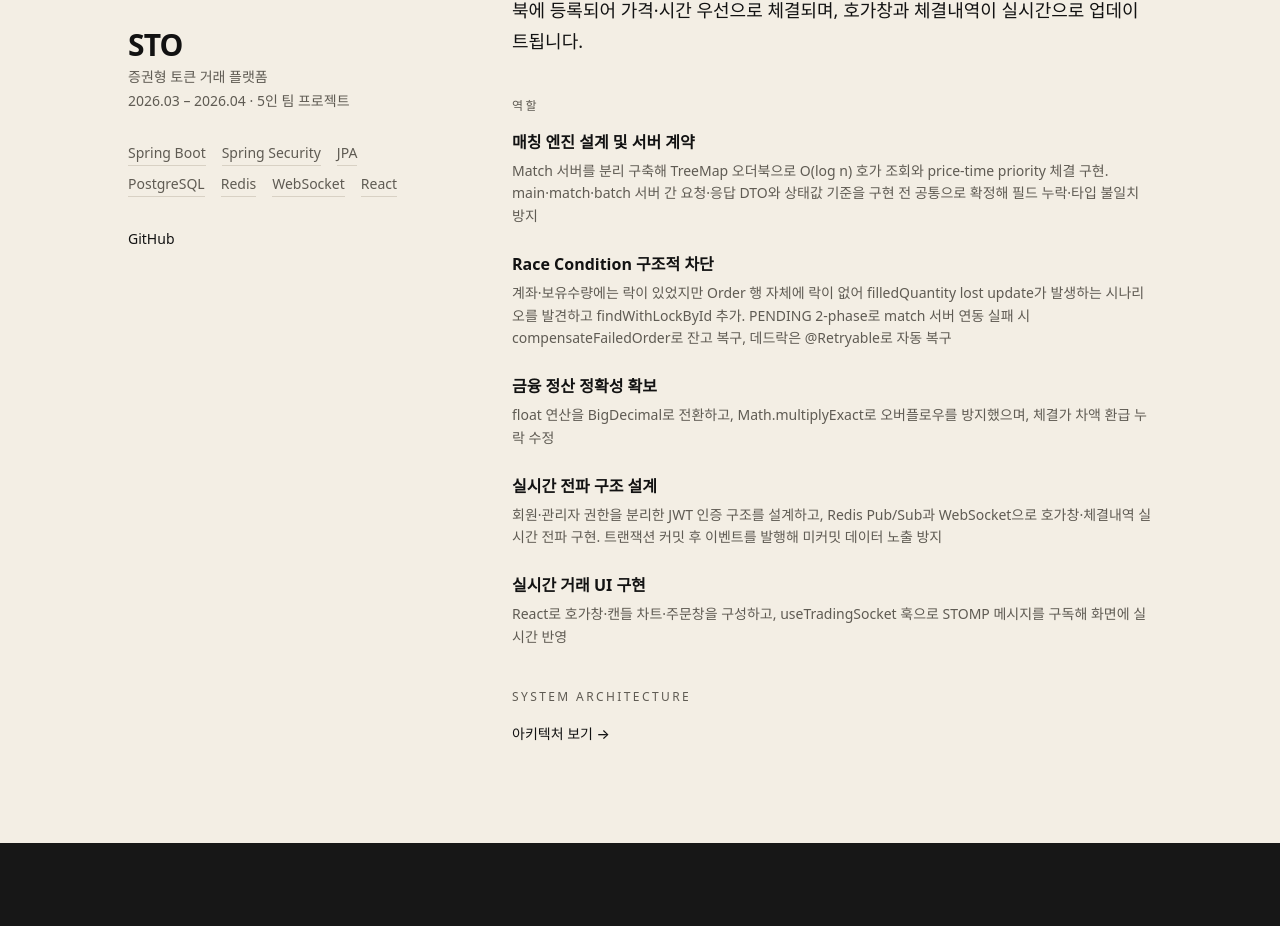
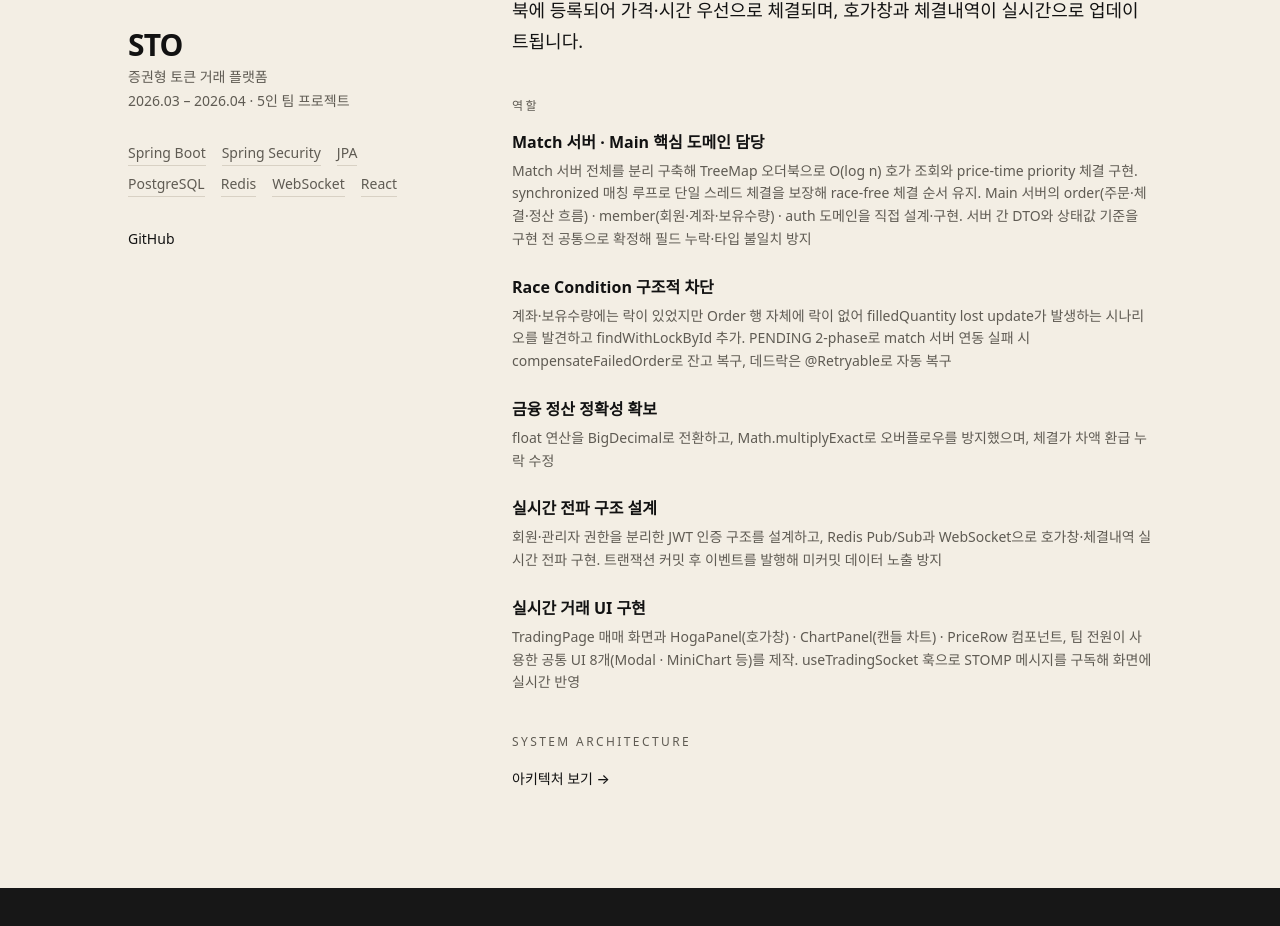
Before and after one commit to hot-gamja/portfolio-v1, a React (Vite) app: page / in a window 1280 px wide. Shown: the part 1219-2145 px from the top of the page. Built offline with nearby package versions, Linux system fonts and the light colour scheme; a web font is replaced by a local one.

Commit message:
feat: clarify STO contribution scope and fill missing role details
- Rename role 1 to reflect ownership of both Match server and Main core domains
- Add synchronized matching loop detail to Match server description
- Add common UI 8 components to React role description

```diff
--- a/src/data/projects.ts
+++ b/src/data/projects.ts
@@ -38,11 +38,11 @@ export const projects: Project[] = [
     description:
       '증권형 토큰(STO)을 실시간으로 매수·매도할 수 있는 거래 플랫폼. 지정가 주문이 오더북에 등록되어 가격·시간 우선으로 체결되며, 호가창과 체결내역이 실시간으로 업데이트됩니다.',
     role: [
-      { title: '매칭 엔진 설계 및 서버 계약', detail: 'Match 서버를 분리 구축해 TreeMap 오더북으로 O(log n) 호가 조회와 price-time priority 체결 구현. main·match·batch 서버 간 요청·응답 DTO와 상태값 기준을 구현 전 공통으로 확정해 필드 누락·타입 불일치 방지' },
+      { title: 'Match 서버 · Main 핵심 도메인 담당', detail: 'Match 서버 전체를 분리 구축해 TreeMap 오더북으로 O(log n) 호가 조회와 price-time priority 체결 구현. synchronized 매칭 루프로 단일 스레드 체결을 보장해 race-free 체결 순서 유지. Main 서버의 order(주문·체결·정산 흐름) · member(회원·계좌·보유수량) · auth 도메인을 직접 설계·구현. 서버 간 DTO와 상태값 기준을 구현 전 공통으로 확정해 필드 누락·타입 불일치 방지' },
       { title: 'Race Condition 구조적 차단', detail: '계좌·보유수량에는 락이 있었지만 Order 행 자체에 락이 없어 filledQuantity lost update가 발생하는 시나리오를 발견하고 findWithLockById 추가. PENDING 2-phase로 match 서버 연동 실패 시 compensateFailedOrder로 잔고 복구, 데드락은 @Retryable로 자동 복구' },
       { title: '금융 정산 정확성 확보', detail: 'float 연산을 BigDecimal로 전환하고, Math.multiplyExact로 오버플로우를 방지했으며, 체결가 차액 환급 누락 수정' },
       { title: '실시간 전파 구조 설계', detail: '회원·관리자 권한을 분리한 JWT 인증 구조를 설계하고, Redis Pub/Sub과 WebSocket으로 호가창·체결내역 실시간 전파 구현. 트랜잭션 커밋 후 이벤트를 발행해 미커밋 데이터 노출 방지' },
-      { title: '실시간 거래 UI 구현', detail: 'React로 호가창·캔들 차트·주문창을 구성하고, useTradingSocket 훅으로 STOMP 메시지를 구독해 화면에 실시간 반영' },
+      { title: '실시간 거래 UI 구현', detail: 'TradingPage 매매 화면과 HogaPanel(호가창) · ChartPanel(캔들 차트) · PriceRow 컴포넌트, 팀 전원이 사용한 공통 UI 8개(Modal · MiniChart 등)를 제작. useTradingSocket 훅으로 STOMP 메시지를 구독해 화면에 실시간 반영' },
     ],
     techStack: ['Spring Boot', 'Spring Security', 'JPA', 'PostgreSQL', 'Redis', 'WebSocket', 'React'],
     github: 'https://github.com/SHSWAcademy/STO',
```
